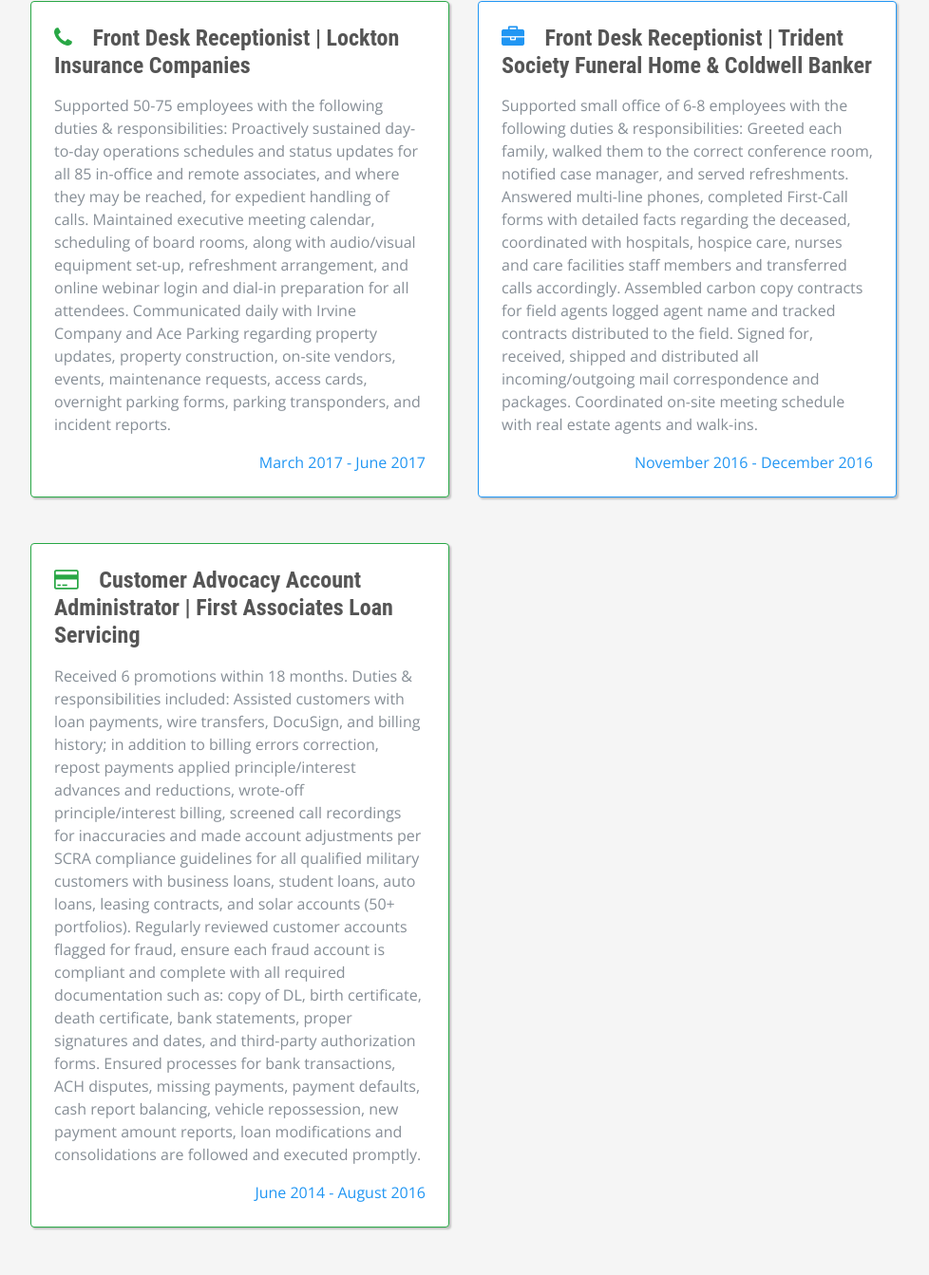
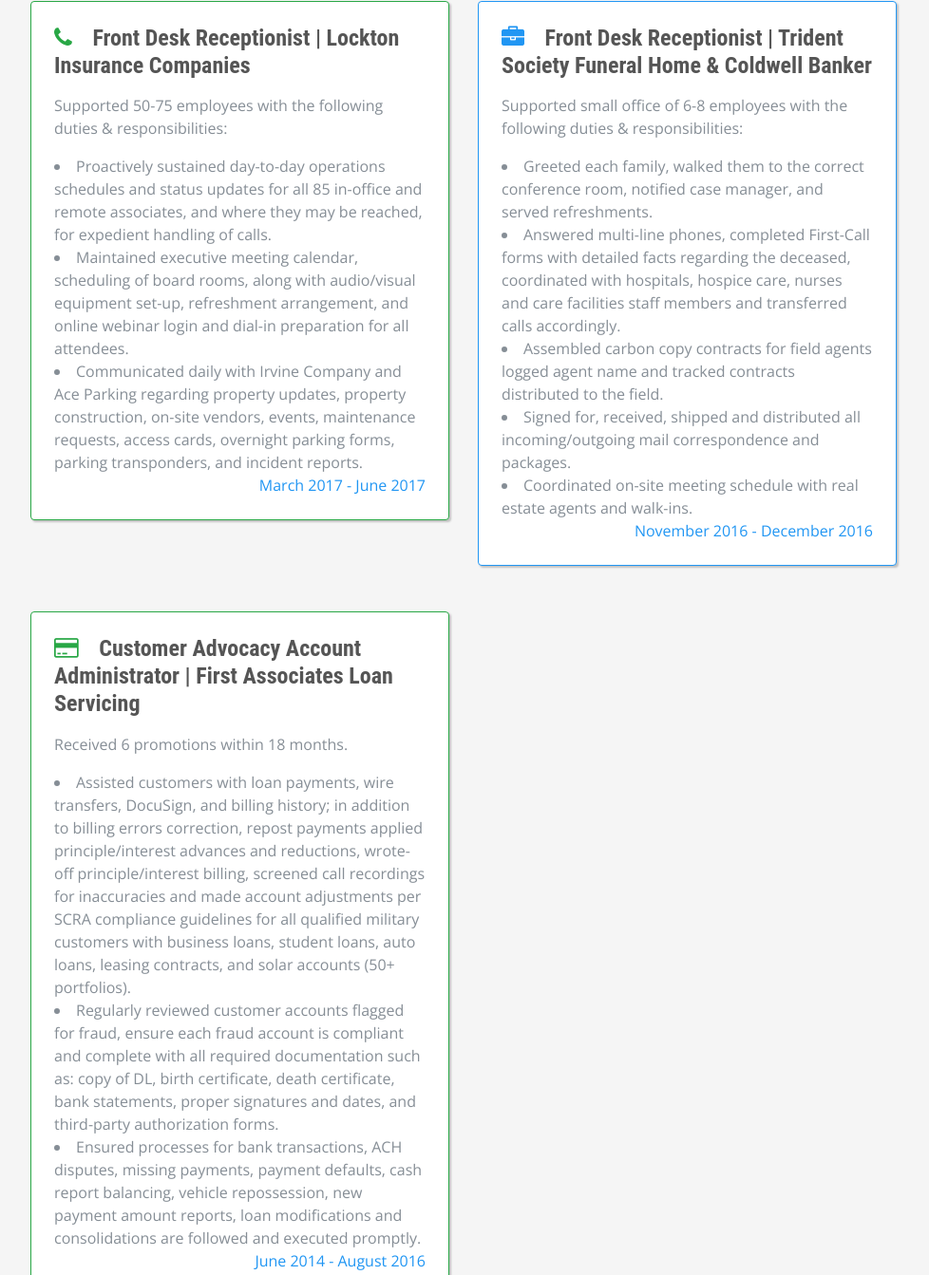
Before and after one commit to kyoukel/KYoukel_Portfolio, a plain HTML site: page index.html in a window 1280 px wide. Shown: the part 1792-3135 px from the top of the page at 95% size, without its empty margins (288-1266 px from the left). Drawn offline with nearby package versions, Linux system fonts and the light colour scheme; a web font is replaced by a local one.

Commit message:
updated formatting

```diff
--- a/index.html
+++ b/index.html
@@ -128,7 +128,7 @@
                 <div class="card mx-0 p-4 mb-5" style="border-color: #17a2b8; box-shadow: 2px 2px 2px rgba(0, 0, 0, 0.21);">
                   <div class=" resume-content mr-auto">
                       <h4 class="mb-3"><i class="fa fa-laptop mr-3 text-info"></i> Full Stack Web Developer Student | UCSD Coding Boot Camp</h4>
-                        <p>Currently attending coding boot camp and developing key skills in the following coding languages and team collaboration:
+                        <p>Currently attending coding boot camp and developing key skills in the following coding languages and libraries:
                             <li>html5</li>
                             <li>css3</li>
                             <li>git</li>
@@ -177,7 +177,10 @@
                 <div class="card mx-0 p-4 mb-5" style="border-color: #28a745; box-shadow: 2px 2px 2px rgba(0, 0, 0, 0.21);">
                   <div class="resume-content mr-auto">
                         <h4 class="mb-3"><i class="fa fa-phone mr-3 text-success"></i> Front Desk Receptionist | Lockton Insurance Companies</h4>
-                      <p>Supported 50-75 employees with the following duties &amp; responsibilities: Proactively sustained day-to-day operations schedules and status updates for all 85 in-office and remote associates, and where they may be reached, for expedient handling of calls. Maintained executive meeting calendar, scheduling of board rooms, along with audio/visual equipment set-up, refreshment arrangement, and online webinar login and dial-in preparation for all attendees. Communicated daily with Irvine Company and Ace Parking regarding property updates, property construction, on-site vendors, events, maintenance requests, access cards, overnight parking forms, parking transponders, and incident reports.</p>
+                            <p>Supported 50-75 employees with the following duties &amp; responsibilities:</p>
+                                <li>Proactively sustained day-to-day operations schedules and status updates for all 85 in-office and remote associates, and where they may be reached, for expedient handling of calls.</li>
+                                <li>Maintained executive meeting calendar, scheduling of board rooms, along with audio/visual equipment set-up, refreshment arrangement, and online webinar login and dial-in preparation for all attendees.</li>
+                                <li>Communicated daily with Irvine Company and Ace Parking regarding property updates, property construction, on-site vendors, events, maintenance requests, access cards, overnight parking forms, parking transponders, and incident reports.</li>
                   </div>
                   <div class="resume-date text-md-right">
                       <span class="text-primary">March 2017 - June 2017</span>
@@ -188,7 +191,12 @@
                 <div class="card mx-0 p-4 mb-5" style="border-color: #2196f3; box-shadow: 2px 2px 2px rgba(0, 0, 0, 0.21);">
                   <div class="resume-content mr-auto">
                       <h4 class="mb-3"><i class="fa fa-briefcase mr-3 text-primary"></i> Front Desk Receptionist | Trident Society Funeral Home &amp; Coldwell Banker</h4>
-                      <p>Supported small office of 6-8 employees with the following duties &amp; responsibilities: Greeted each family, walked them to the correct conference room, notified case manager, and served refreshments. Answered multi-line phones, completed First-Call forms with detailed facts regarding the deceased, coordinated with hospitals, hospice care, nurses and care facilities staff members and transferred calls accordingly. Assembled carbon copy contracts for field agents logged agent name and tracked contracts distributed to the field. Signed for, received, shipped and distributed all incoming/outgoing mail correspondence and packages. Coordinated on-site meeting schedule with real estate agents and walk-ins.</p>
+                        <p>Supported small office of 6-8 employees with the following duties &amp; responsibilities:
+                            <li>Greeted each family, walked them to the correct conference room, notified case manager, and served refreshments.</li>
+                            <li>Answered multi-line phones, completed First-Call forms with detailed facts regarding the deceased, coordinated with hospitals, hospice care, nurses and care facilities staff members and transferred calls accordingly.</li>
+                            <li>Assembled carbon copy contracts for field agents logged agent name and tracked contracts distributed to the field.</li>
+                            <li>Signed for, received, shipped and distributed all incoming/outgoing mail correspondence and packages.</li>
+                            <li>Coordinated on-site meeting schedule with real estate agents and walk-ins.</li>
                   </div>
                   <div class="resume-date text-md-right">
                       <span class="text-primary">November 2016 - December 2016</span>
@@ -200,7 +208,10 @@
                    <div class="card mx-0 p-4 mb-5" style="border-color: #28a745; box-shadow: 2px 2px 2px rgba(0, 0, 0, 0.21);">
                       <div class="resume-content mr-auto">
                          <h4 class="mb-3"><i class="fa fa-credit-card mr-3 text-success"></i> Customer Advocacy Account Administrator | First Associates Loan Servicing</h4>
-                          <p>Received 6 promotions within 18 months. Duties & responsibilities included: Assisted customers with loan payments, wire transfers, DocuSign, and billing history; in addition to billing errors correction, repost payments applied principle/interest advances and reductions, wrote-off principle/interest billing, screened call recordings for inaccuracies and made account adjustments per SCRA compliance guidelines for all qualified military customers with business loans, student loans, auto loans, leasing contracts, and solar accounts (50+ portfolios). Regularly reviewed customer accounts flagged for fraud, ensure each fraud account is compliant and complete with all required documentation such as: copy of DL, birth certificate, death certificate, bank statements, proper signatures and dates, and third-party authorization forms. Ensured processes for bank transactions, ACH disputes, missing payments, payment defaults, cash report balancing, vehicle repossession, new payment amount reports, loan modifications and consolidations are followed and executed promptly.</p>
+                            <p>Received 6 promotions within 18 months.</p>
+                                <li>Assisted customers with loan payments, wire transfers, DocuSign, and billing history; in addition to billing errors correction, repost payments applied principle/interest advances and reductions, wrote-off principle/interest billing, screened call recordings for inaccuracies and made account adjustments per SCRA compliance guidelines for all qualified military customers with business loans, student loans, auto loans, leasing contracts, and solar accounts (50+ portfolios).</li>
+                                <li>Regularly reviewed customer accounts flagged for fraud, ensure each fraud account is compliant and complete with all required documentation such as: copy of DL, birth certificate, death certificate, bank statements, proper signatures and dates, and third-party authorization forms.</li>
+                                <li>Ensured processes for bank transactions, ACH disputes, missing payments, payment defaults, cash report balancing, vehicle repossession, new payment amount reports, loan modifications and consolidations are followed and executed promptly.</li>
                       </div>
                       <div class="resume-date text-md-right">
                           <span class="text-primary">June 2014 - August 2016</span>
```
Lines whose indentation alone changed are shown as unchanged.
